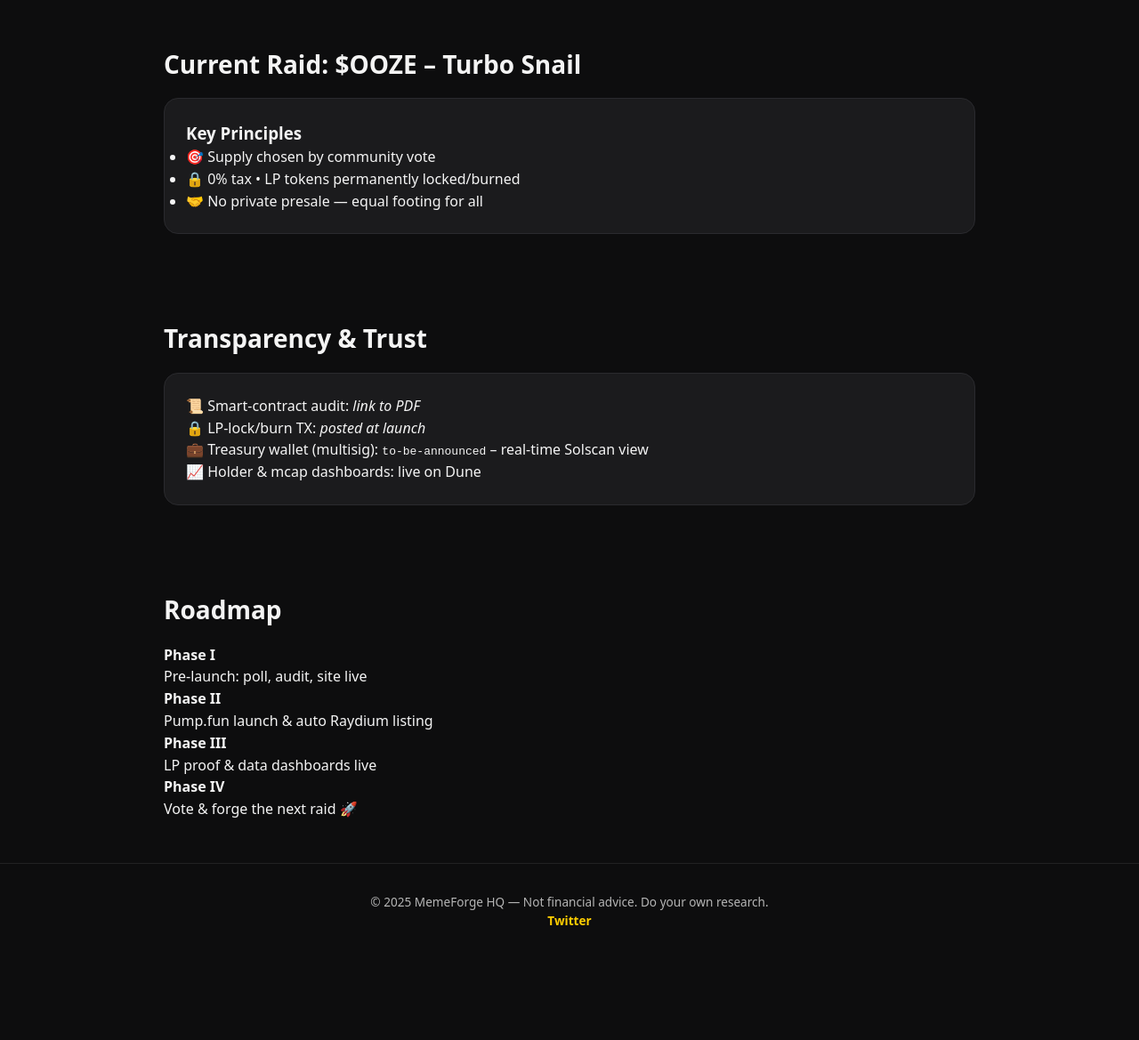
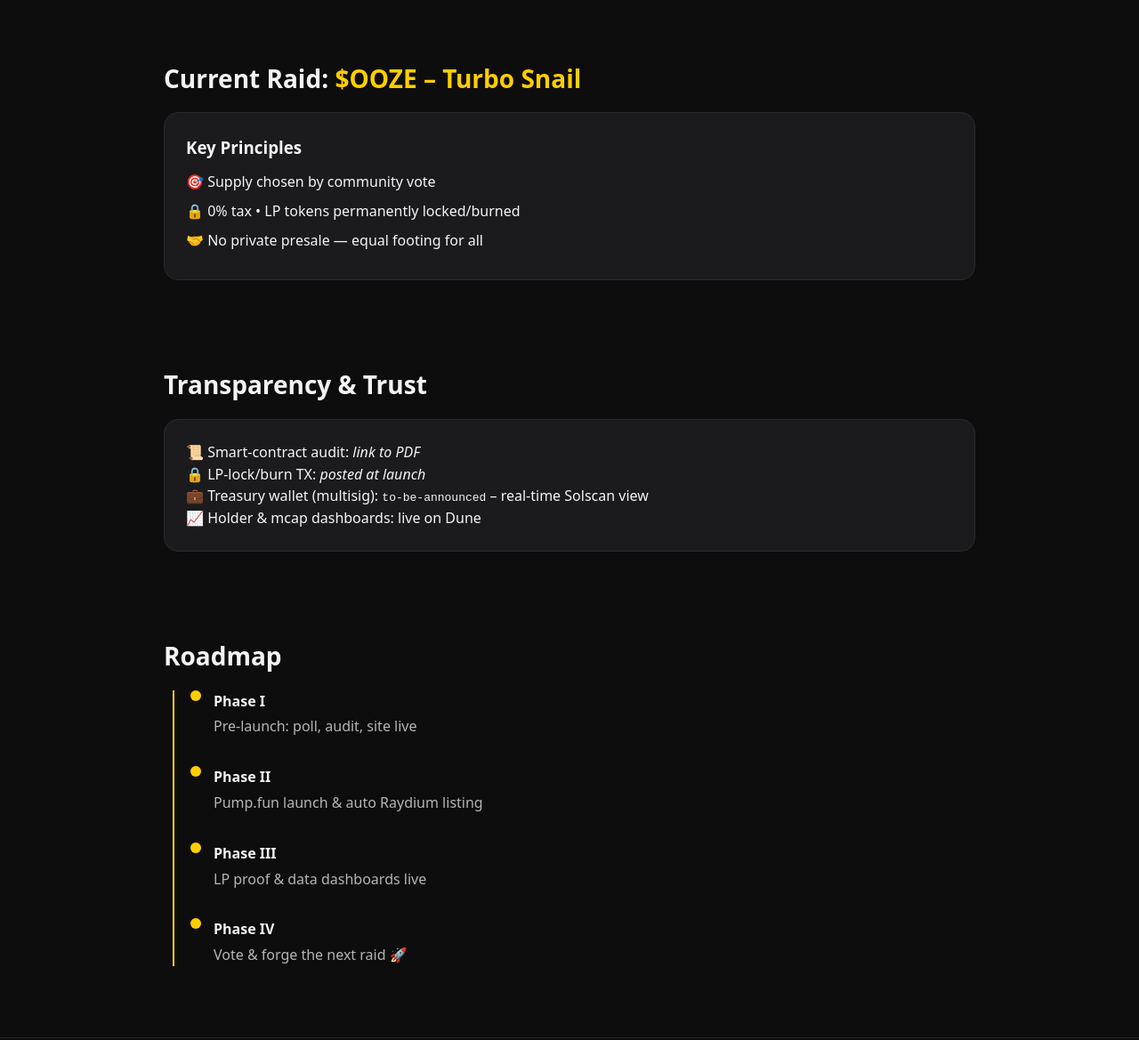
Before and after one commit to MemeforgeHQ/memeforge-site, a plain HTML site: page index.html in a window 1280 px wide. Shown: the part 530-1699 px from the top of the page at 89% size. Before the commit the page ends 1607 px from the top, so only its background shows below. Drawn offline with Linux system fonts and the light colour scheme.

Commit message:
Update styles.css

```diff
--- a/assets/styles.css
+++ b/assets/styles.css
@@ -36,7 +36,7 @@ nav {
 .logo {
   display: flex;
   align-items: center;
-  gap: .5rem;
+  gap: 0.5rem;
   font-weight: 700;
   font-size: 1.25rem;
 }
@@ -44,13 +44,23 @@ nav {
   width: 42px;
   height: 42px;
 }
+.social-nav .btn {
+  margin-left: 1rem;
+}
 .btn {
   background: var(--accent);
   color: #000;
-  padding: .55rem 1.1rem;
-  border-radius: .5rem;
+  padding: 0.55rem 1.1rem;
+  border-radius: 0.5rem;
   font-weight: 700;
   display: inline-block;
+  transition: background 0.2s ease;
+}
+.btn:hover {
+  background: #e6b800;
+}
+.cta {
+  margin-top: 1rem;
 }
 .hero {
   padding: 5rem 1.5rem;
@@ -65,7 +75,7 @@ nav {
 }
 .hero h1 {
   font-size: 2.5rem;
-  margin-bottom: .5rem;
+  margin-bottom: 0.5rem;
 }
 .hero p {
   color: var(--sub);
@@ -81,6 +91,9 @@ h2 {
   font-size: 1.75rem;
   margin-bottom: 1rem;
 }
+.accent {
+  color: var(--accent);
+}
 .card {
   background: var(--card);
   border: 1px solid #2a2a2e;
@@ -88,25 +101,62 @@ h2 {
   padding: 1.5rem;
   margin-top: 1rem;
 }
-.grid {
-  display: grid;
-  gap: 1.5rem;
+.card h3 {
+  margin-bottom: 0.75rem;
 }
-@media (min-width: 600px) {
-  .grid {
-    grid-template-columns: 1fr 1fr;
-  }
+ul {
+  list-style: none;
+}
+ul li {
+  margin: 0.5rem 0;
+}
+/* Timeline styling */
+.timeline {
+  position: relative;
+  margin-top: 1rem;
+  padding-left: 2rem;
+}
+.timeline::before {
+  content: '';
+  position: absolute;
+  left: 10px;
+  top: 0;
+  bottom: 0;
+  width: 2px;
+  background: var(--accent);
+}
+.timeline .item {
+  position: relative;
+  margin-bottom: 2rem;
+  padding-left: 1.5rem;
+}
+.timeline .dot {
+  position: absolute;
+  left: -2px;
+  top: 0;
+  width: 12px;
+  height: 12px;
+  background: var(--accent);
+  border-radius: 50%;
+}
+.timeline .content h4 {
+  margin: 0 0 0.25rem;
+}
+.timeline .content p {
+  margin: 0;
+  color: var(--sub);
 }
 footer {
-  padding: 2rem .5rem;
+  padding: 2rem 0.5rem;
   text-align: center;
-  font-size: .85rem;
+  font-size: 0.85rem;
   color: var(--sub);
   border-top: 1px solid #222;
 }
-.social {
-  margin-top: .5rem;
+.social-footer {
+  margin-top: 0.5rem;
 }
-.social a {
-  margin: 0 .5rem;
+.social-footer a {
+  margin: 0 0.5rem;
+  color: var(--accent);
 }
```
